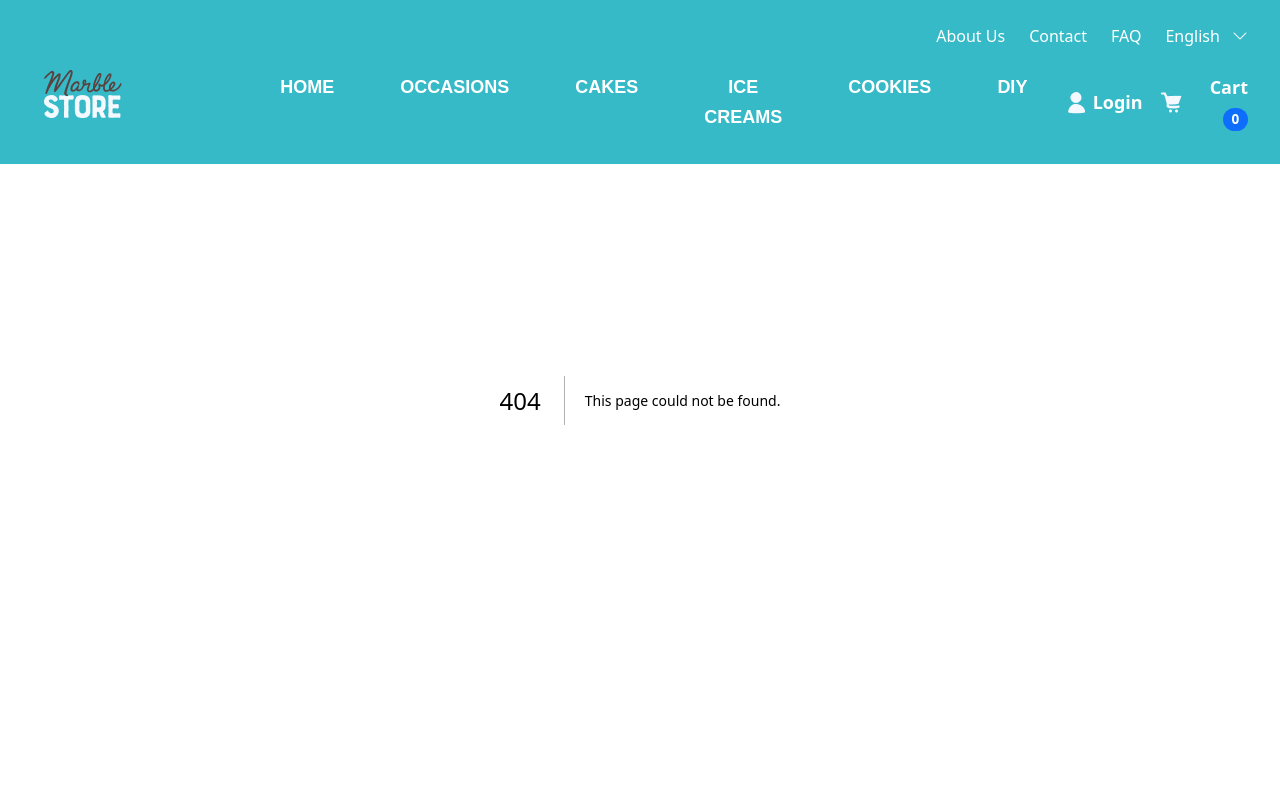
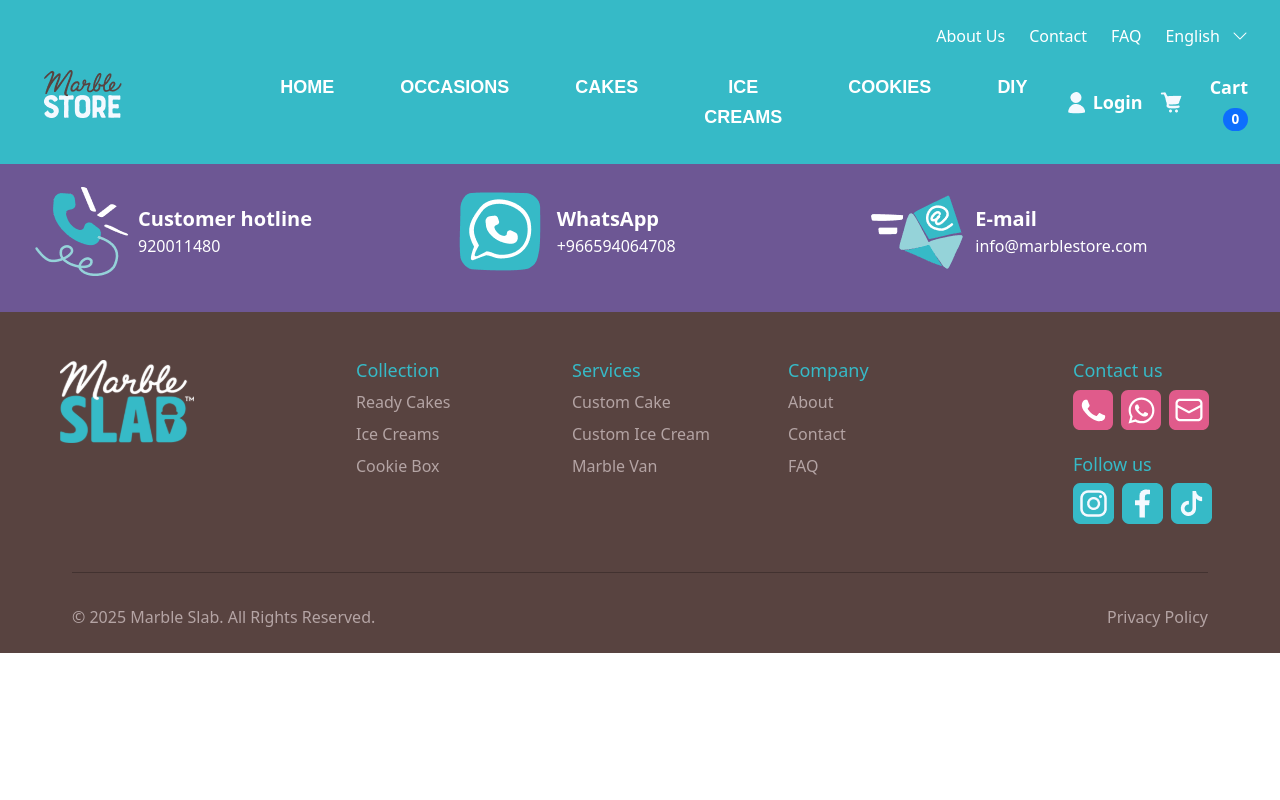
Before and after one commit to AdilKhan-tech/marble-store, a Next.js app in the folder client/: page /contact in a window 1280 px wide. Before the commit this address had no page. Shown: the top 800 px of the page. Built offline with nearby package versions, Linux system fonts and the light colour scheme.

Commit message:
login page and create a contact page and work in ice cream page

```diff
--- a/client/app/login/page.js
+++ b/client/app/contact/page.js
@@ -1,9 +1,9 @@
 import React from 'react'
-import Login from '../../components/Login'
+import Contact from '../../components/contact/Contact'
 
 function page() {
   return (
-    <Login />
+    <div><Contact /></div>
   )
 }
 
--- a/client/components/Header.js
+++ b/client/components/Header.js
@@ -11,7 +11,7 @@ function Header() {
             </div>
             <div>
               <a href="./about" className="text-decoration-none text-white ms-4">About Us</a>
-              <a href="#" className="text-decoration-none text-white ms-4">Contact</a>
+              <a href="./contact" className="text-decoration-none text-white ms-4">Contact</a>
               <a href="#" className="text-decoration-none text-white ms-4">FAQ</a>
               <a href="#" className="text-decoration-none text-white ms-4" data-bs-toggle="dropdown">
                 English <i className="bi bi-chevron-down ms-2"></i>
@@ -67,19 +67,19 @@ function Header() {
 
       <section>
         <div className="modal" id="myModal">
-         <div className="modal-dialog modal-lg">
+         <div className="modal-dialog modal-dialog-centered">
             <div className="modal-content">
 
               <div className="modal-header border-0 d-flex justify-content-center">
               <img src="./assets/images/Logo-login.png" className="img-fluid" alt="Logo" style={{width: "150px"}}/>
               <button
                 type="button"
-                className="btn-close position-absolute end-0 me-3 mb-5"
+                className="btn-close end-0 me-3 mb-5"
                 data-bs-dismiss="modal">
               </button>
             </div>
             <p className="text-center fw-bold">Let's get started</p>
-             <div className="mb-3 d-flex p-0 justify-content-center gap-4 bg-primary w-50 rounded-5 mx-auto">
+             <div className="mb-3 d-flex p-0 justify-content-center gap-4 bg-sky w-75 rounded-5 mx-auto">
                 <button className="btn btn-primary fs-18 d-flex btn-lg" type="button">
                     <span className="">Log in</span>
                 </button>
@@ -87,7 +87,13 @@ function Header() {
                     <span className="">Sign up</span>
                 </button>
             </div>
-                <button type="button" className="btn btn-primary mx-auto w-50">Continue</button>
+            <div className="d-flex justify-content-between gap-0 ">
+            <select className="form-select form-select-lg mb-3 w-25 mx-auto fs-18 rounded-5">
+                <option>+922</option>
+            </select>
+            <input type="tel" className="form-control form-control-lg mb-3 w-75 mx-auto fs-18 rounded-5" placeholder="Enter Your Phone Number" />
+            </div>
+                <button type="button" className="btn btn-lg btn-primary mx-auto rounded-5 w-75">Continue</button>
 
             </div>
           </div>
--- /dev/null
+++ b/client/components/contact/Contact.js
@@ -0,0 +1,41 @@
+import React from "react";
+
+function Page() {
+  return (
+    <section>
+      <div className="p-4" style={{marginTop: "134px",position: "relative", backgroundColor: "#6d5794"}}>
+        <div className="row mt-3">
+          <div className="col-md-4">
+                <div className="d-flex align-items-center">
+                    <img className="order-img" src="./assets/images/call-contact.png" alt="Call Contact"/>
+                    <div className="">
+                        <p className="m-0 fs-5 fw-bold text-white">Customer hotline</p>
+                        <p className="m-0 fw-medium text-white">920011480</p>
+                    </div>
+                </div>
+            </div>
+            <div className="col-md-4">
+                <div className="d-flex align-items-center">
+                    <img className="order-img" src="./assets/images/whatsapp-contact.png" alt="WhatsApp Contact"/>
+                    <div className="">
+                        <p className="m-0 fs-5 fw-bold text-white">WhatsApp</p>
+                        <p className="m-0 fw-medium text-white">+966594064708</p>
+                    </div>
+                </div>
+            </div>
+            <div className="col-md-3">
+                <div className="d-flex align-items-center">
+                    <img className="order-img" src="./assets/images/email-contact.png" alt="Email Contact"/>
+                    <div className="">
+                        <p className="m-0 fs-5 fw-bold text-white">E-mail</p>
+                        <p className="m-0 fw-medium text-white">info@marblestore.com</p>
+                    </div>
+                </div>
+            </div>
+        </div>
+      </div>
+    </section>
+  );
+}
+
+export default Page;
--- a/client/components/icecreams/Icecreams.js
+++ b/client/components/icecreams/Icecreams.js
@@ -56,7 +56,9 @@ function Icecreams() {
             </div>
           </div>
           <div className="card border-0 align-items-center rounded-4 mx-1" role="button">
+          <a href="#">
             <img className="mt-3" src="./assets/images/custom-icecream-img.png" alt="Card image" style={{width:"100%"}}/>
+          </a>
           </div>
            <div className="card border-0 rounded-4 align-items-center mx-1" role="button">
             <img className="mt-3" src="./assets/images/55.png" alt="Card image" style={{width:"75%"}}/>
--- a/client/public/assets/css/styles.css
+++ b/client/public/assets/css/styles.css
@@ -36,7 +36,7 @@ body {
   transition: 0.3s;
 }
 .card:hover {
-    background-color: #36bbc713;
+    background-color: #36bbc750;
 }
 .card button {
   visibility: hidden;
@@ -121,3 +121,7 @@ body {
 .footerlink{
   color: rgb(180, 164, 164);
 }
+.modal-content{
+  height: 400px;
+  width: 100px;
+}
```
Also changed, not shown: client/components/Contact.js (deleted, +0 -9 lines), client/components/Login.js (deleted, +0 -9 lines), 1 other file (tests, documents, lock files or other folders).
